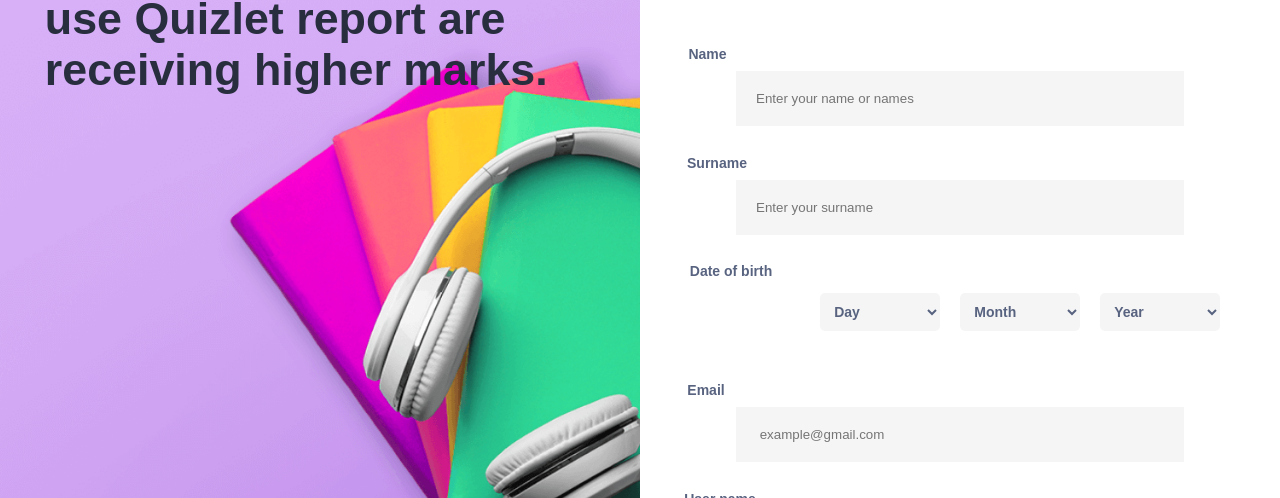
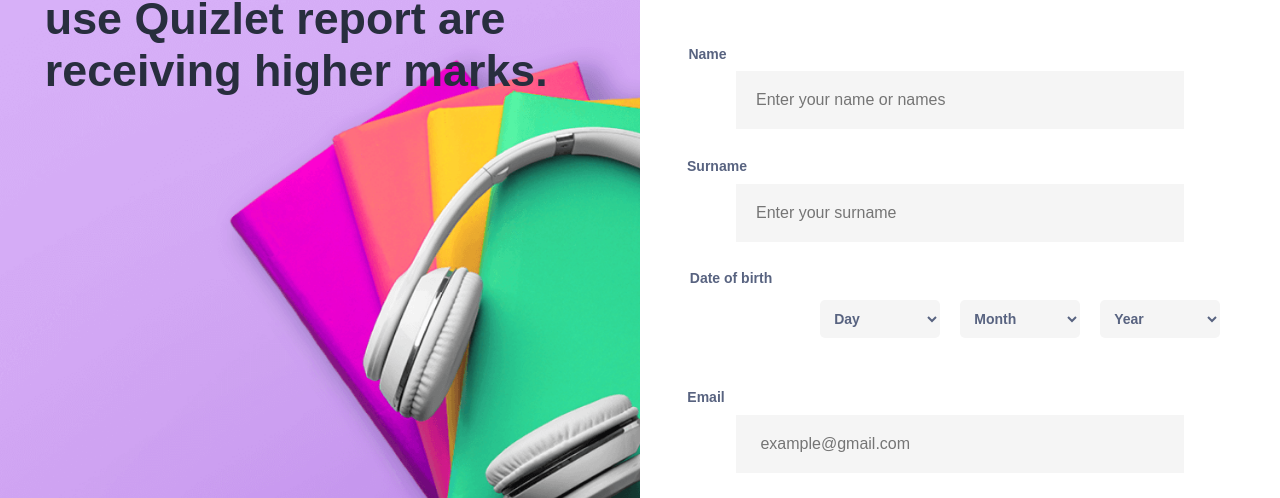
Before and after one commit to Abongile184/Project-Sign-up-Form-odin-project, a plain HTML site: page Sign up.html in a window 1280 px wide. Shown: the part 103-601 px from the top of the page. Drawn offline with Linux system fonts and the light colour scheme; a web font is replaced by a local one.

Commit message:
Update Sign up.html

```diff
--- a/Sign up.html
+++ b/Sign up.html
@@ -26,6 +26,8 @@
 
         <link rel="stylesheet" href="style2.css">
 
+              <!-- css reset all elements -->
+    <link rel="stylesheet" href="normalize.css">
 
 </head>
 <body>
```
